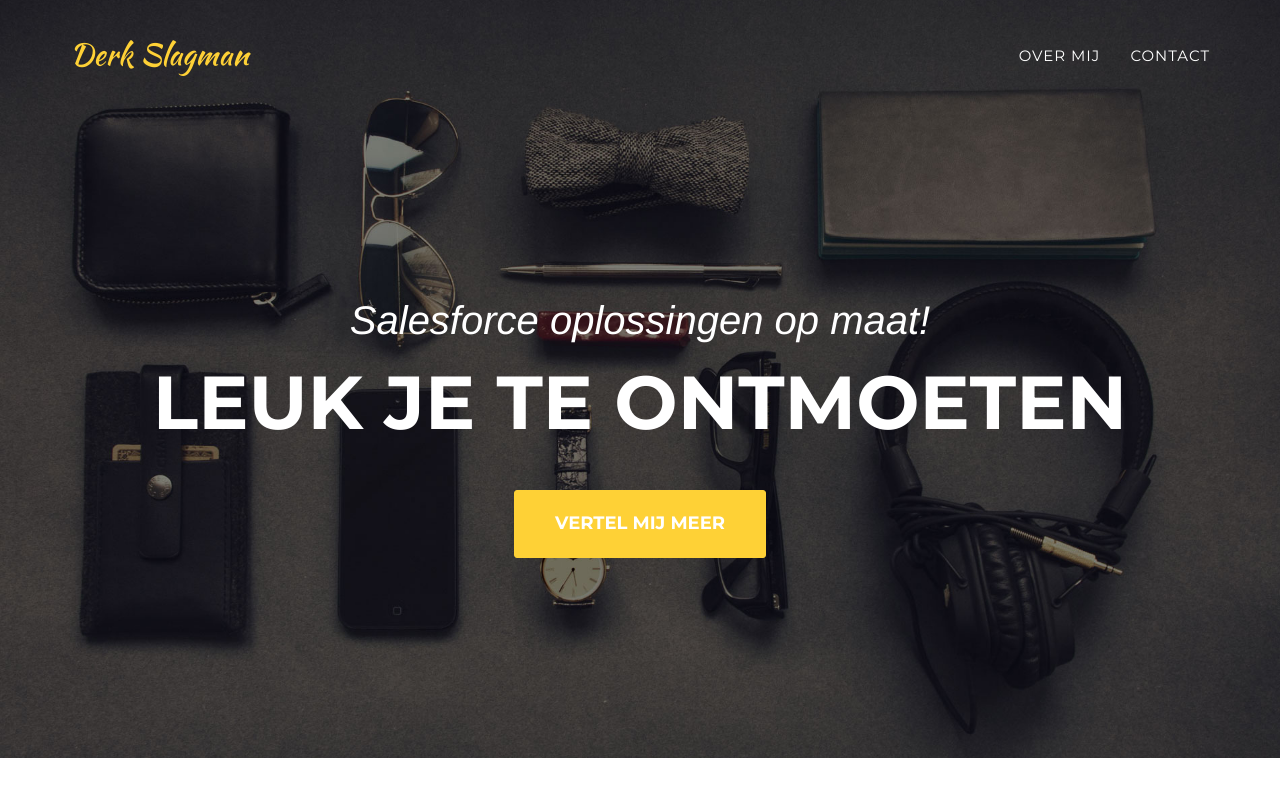
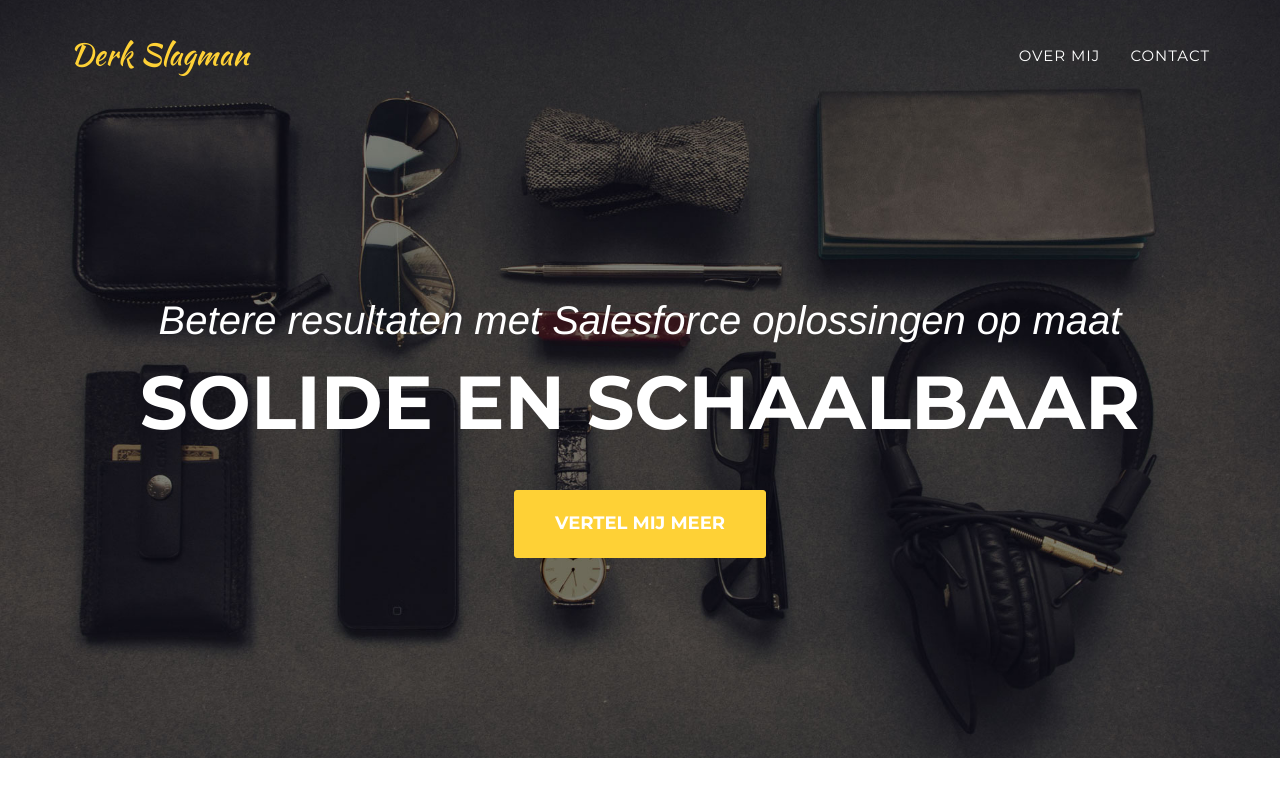
Before and after one commit to dslagman/dslagman.github.io, a Jekyll site: the page built from index.html, in a window 1280 px wide and 900 px high. Shown: the top 797 px of the window. Built offline with Jekyll 4.4.1, drawn with Linux system fonts in a browser that asks for light colours; some web fonts are replaced.

Commit message:
experimental header2

```diff
--- a/_includes/header.html
+++ b/_includes/header.html
@@ -45,8 +45,8 @@
     <header>
         <div class="container">
             <div class="intro-text">
-                <div class="intro-lead-in">Salesforce oplossingen op maat!</div>
-                <div class="intro-heading">Leuk je te ontmoeten</div>
+                <div class="intro-lead-in">Betere resultaten met Salesforce oplossingen op maat</div>
+                <div class="intro-heading">Solide en Schaalbaar</div>
                 <a href="#about" class="page-scroll btn btn-xl">Vertel mij meer</a>
             </div>
         </div>
```
